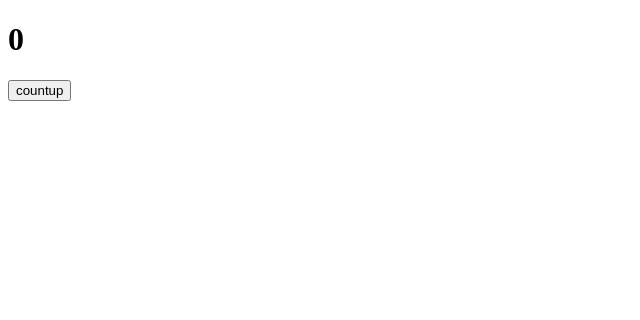
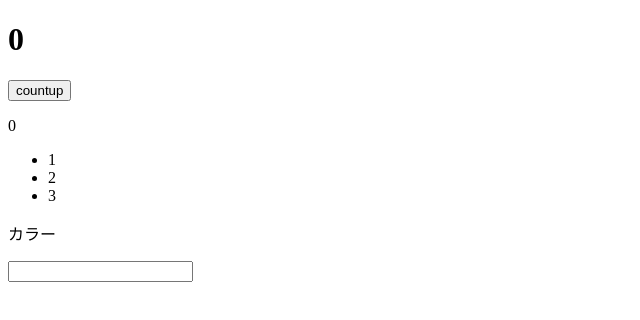
Before and after one commit to Andyyyy64/Vue, a Vue app: page / in a window 1280 px wide. Shown: the top 320 px of the page, without its empty margins (0-640 px from the left). Built offline with nearby package versions, Linux system fonts and the light colour scheme.

Commit message:
learn how directive works

```diff
--- a/src/App.vue
+++ b/src/App.vue
@@ -2,12 +2,19 @@
 export default {
     data() {
         return {
-            number:0
+            number:0,
+            items:[1,2,3],
+            color:""
         }
     },
     methods: {
         countup(){
             this.number = this.number + 1
+        }
+    },
+    computed: {
+        custom_color(){
+            return this.color.toUpperCase();
         }
     }
 }
@@ -17,5 +24,24 @@ export default {
 <div>
     <h1>{{number}}</h1>
     <button @click="countup">countup</button>
+    <p v-if="number">0以上</p>
+    <p v-else>0</p>
+    <ul>
+        <li v-for="(item,index) in items" :key="index">{{item}}</li>
+    </ul>
+    <p :class="color">カラー</p>
+    <input type="text" v-model="color">
+    <p>{{custom_color}}</p>
 </div>
 </template>
+<style>
+.red {
+    color: red;
+}
+.green {
+    color: green;
+}
+.blue {
+    color: blue;
+}
+</style>
```
